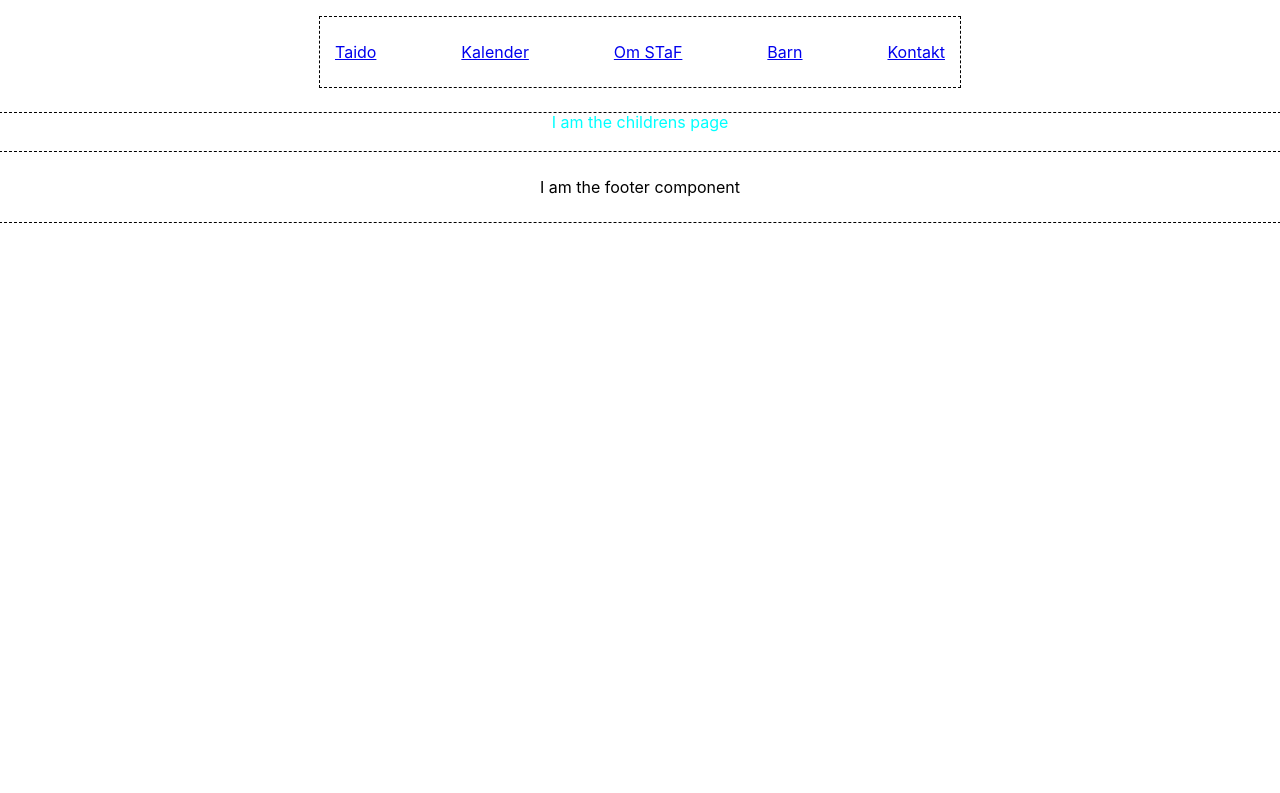
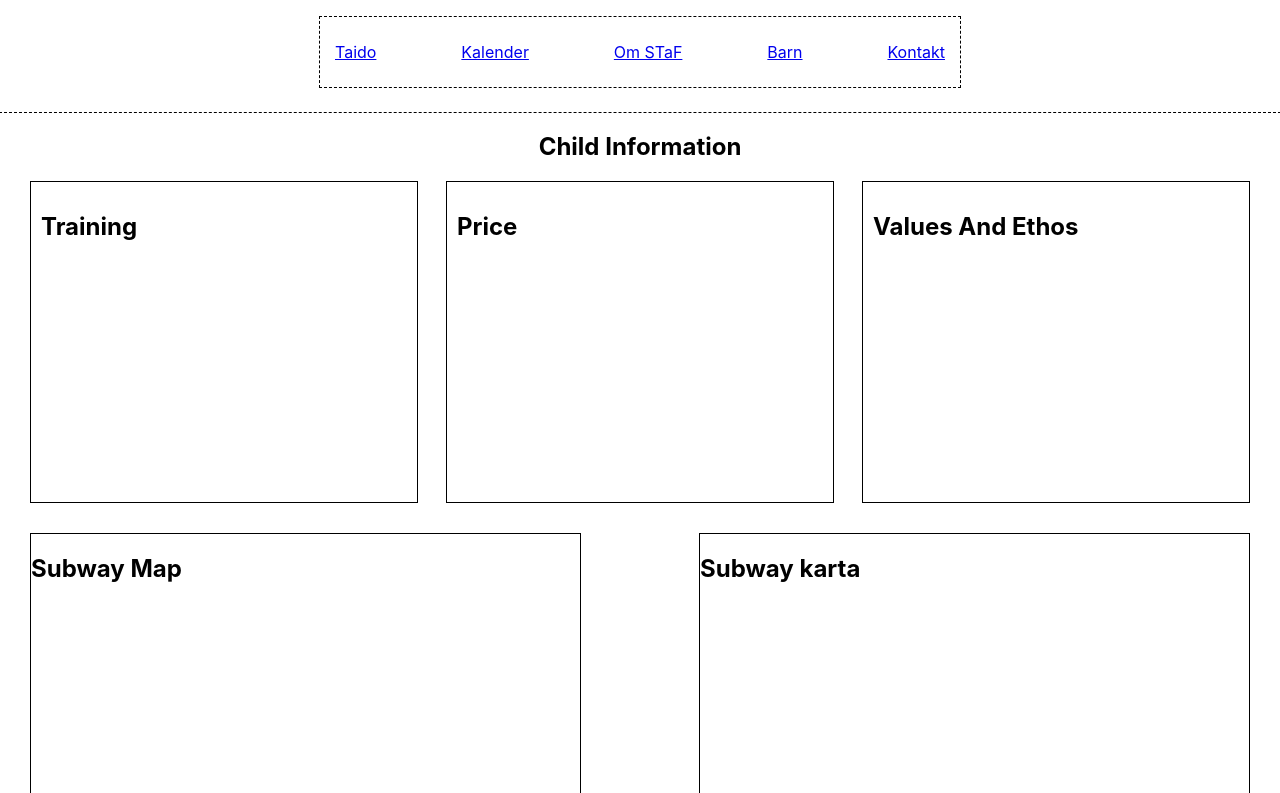
Before and after one commit to soulzidda/taido-website, a React (Create React App) app: page /barn in a window 1280 px wide. Shown: the part 227-1020 px from the top of the page. Before the commit the page ends 800 px from the top, so only its background shows below. Built offline with nearby package versions, Linux system fonts and the light colour scheme.

Commit message:
child page layout complete

```diff
--- a/src/pages/barn/Barn.page.tsx
+++ b/src/pages/barn/Barn.page.tsx
@@ -1,11 +1,35 @@
 import React from "react";
 
-import { PageContainer, Text } from "./styled-components";
+import {
+  PageContainer,
+  RowContainer,
+  TopRowCards,
+  MapCards,
+} from "./styled-components";
 
 const BarnPage: React.FC = () => {
   return (
     <PageContainer>
-      <Text>I am the childrens page</Text>
+      <h2>Child Information</h2>
+      <RowContainer>
+        <TopRowCards>
+          <h2>Training</h2>
+        </TopRowCards>
+        <TopRowCards>
+          <h2>Price</h2>
+        </TopRowCards>
+        <TopRowCards>
+          <h2>Values And Ethos</h2>
+        </TopRowCards>
+      </RowContainer>
+      <RowContainer>
+        <MapCards>
+          <h2>Subway Map</h2>
+        </MapCards>
+        <MapCards>
+          <h2>Subway karta</h2>
+        </MapCards>
+      </RowContainer>
     </PageContainer>
   );
 };
--- a/src/pages/barn/styled-components.ts
+++ b/src/pages/barn/styled-components.ts
@@ -3,11 +3,30 @@ import styled from "styled-components";
 const PageContainer = styled.div`
   display: flex;
   flex-direction: column;
+  padding-left: 30px;
+  padding-right: 30px;
   align-items: center;
 `;
 
-const Text = styled.text`
-  color: aqua;
+const RowContainer = styled.div`
+  display: flex;
+  flex-direction: row;
+  justify-content: space-between;
+  width: 100%;
+  padding-bottom: 30px;
 `;
 
-export { PageContainer, Text };
+const TopRowCards = styled.div`
+  width: 30%;
+  border: 1px solid black;
+  padding: 10px;
+  height: 300px;
+`;
+
+const MapCards = styled.div`
+  width: 45%;
+  height: 400px;
+  border: 1px solid black;
+`;
+
+export { PageContainer, RowContainer, TopRowCards, MapCards };
```
